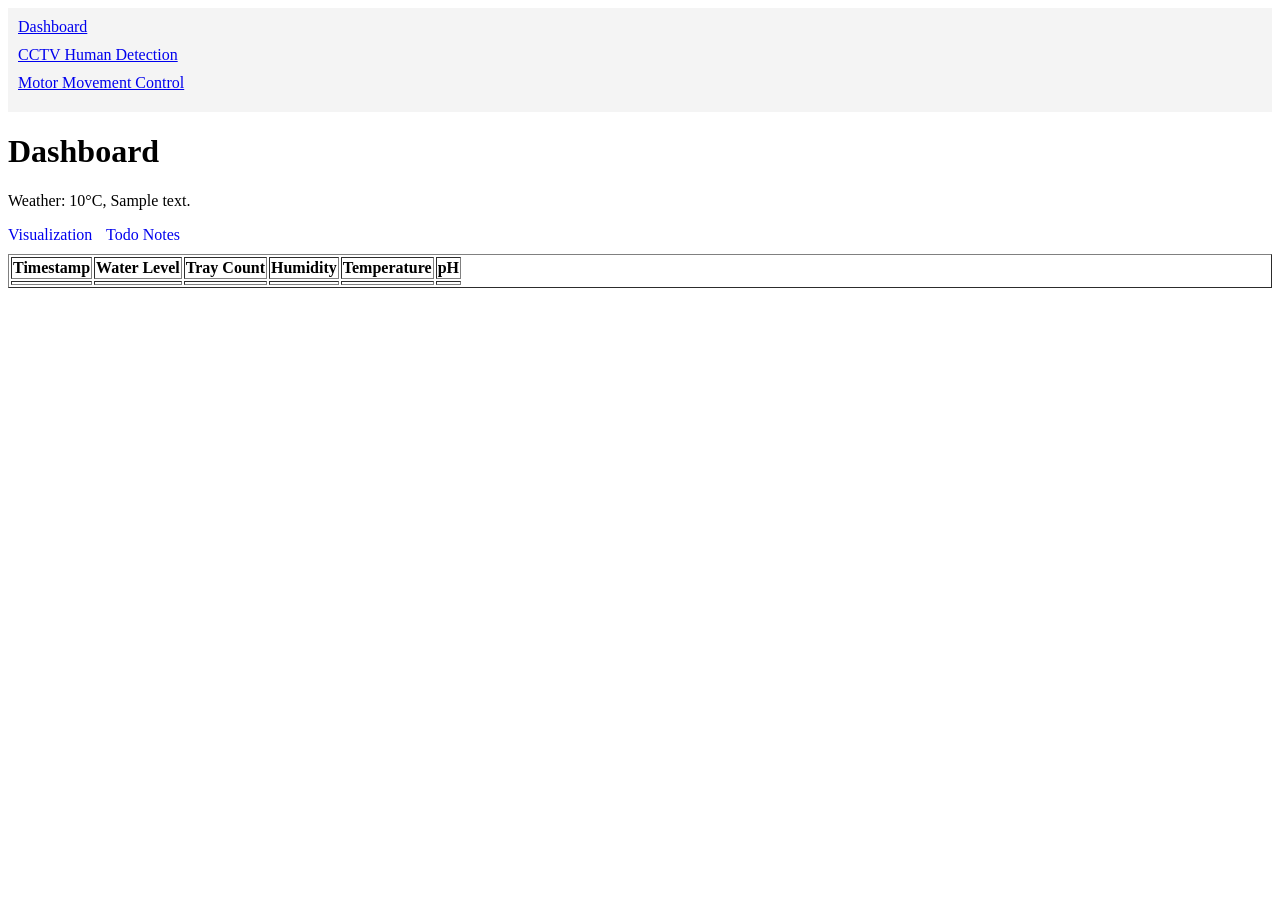
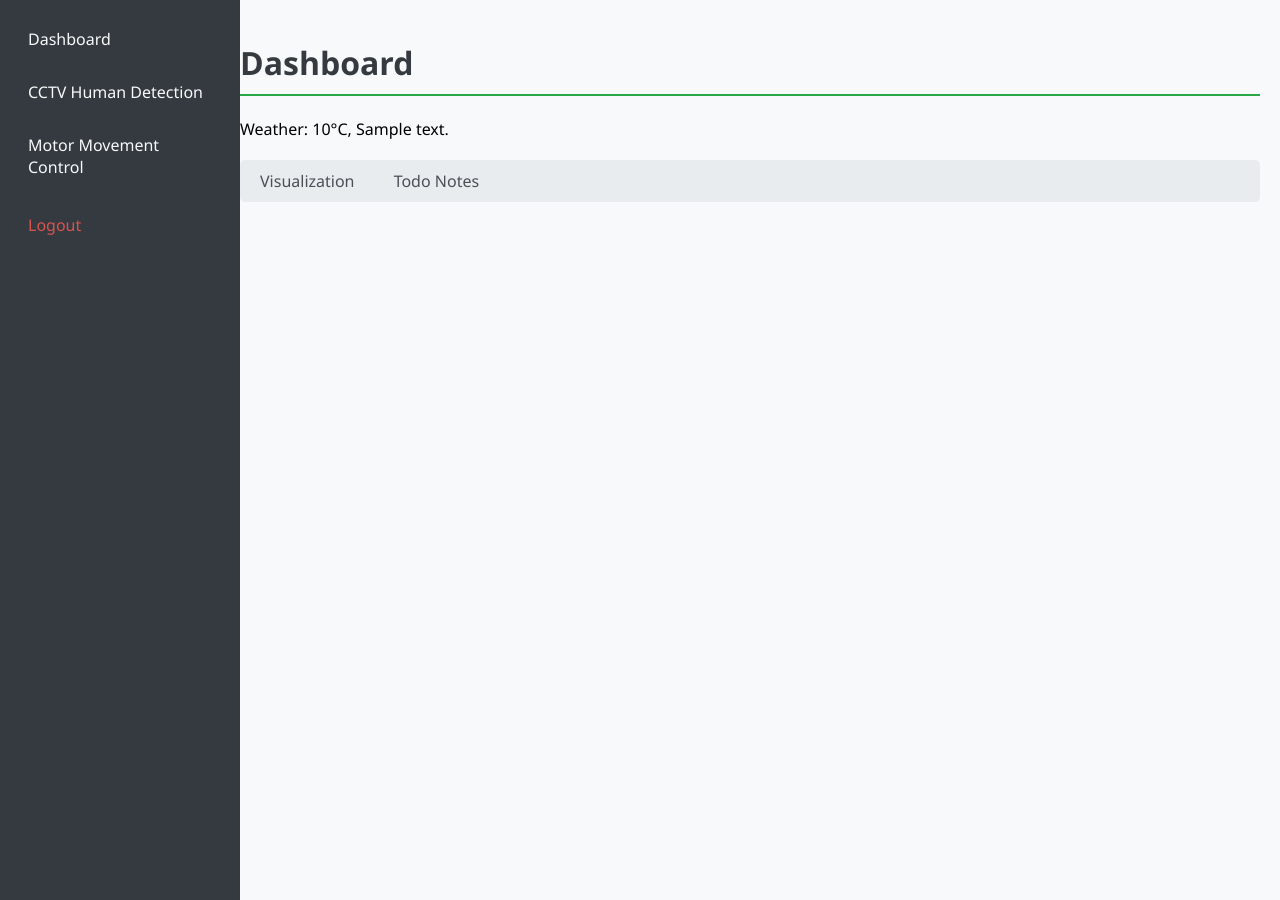
Before and after one commit to Aritra-Karan47/Integrated-farming, a FastAPI app: template hydroponics_system/templates/dashboard.html in a window 1280 px wide. Run offline with FastAPI, Linux system fonts and the light colour scheme; the template is opened without the code that fills it: most values are stand-ins (such as "Sample title", 1, 10 or a date in 2020); lists and menus that the app fills with data are empty.

Commit message:
added changes

```diff
--- a/hydroponics_system/main.py
+++ b/hydroponics_system/main.py
@@ -268,6 +268,12 @@
     response.set_cookie(key="access_token", value=access_token)
     return response
 
+@app.get("/logout")
+async def logout():
+    response = RedirectResponse(url="/login", status_code=303)
+    response.delete_cookie(key="access_token")
+    return response
+
 @app.get("/", response_class=HTMLResponse)
 async def home(request: Request):
     return templates.TemplateResponse("home.html", {"request": request})
--- a/hydroponics_system/templates/dashboard.html
+++ b/hydroponics_system/templates/dashboard.html
@@ -5,19 +5,51 @@
     <title>FarmPlug Dashboard</title>
     <script src="https://cdn.jsdelivr.net/npm/chart.js"></script>
     <style>
-        .sidebar { background-color: #f4f4f4; padding: 10px; }
-        .sidebar a { display: block; margin-bottom: 10px; }
-        .toggle { margin: 10px 0; }
-        .toggle a { margin-right: 10px; text-decoration: none; }
-        .sensor-list { margin: 10px 0; }
-        .sensor-list a { margin-right: 10px; cursor: pointer; }
+        body { font-family: 'Segoe UI', Tahoma, Geneva, Verdana, sans-serif; margin: 0; padding: 0; background-color: #f8f9fa; }
+        .sidebar { background-color: #343a40; padding: 20px; color: white; width: 200px; position: fixed; height: 100%; left: 0; top: 0; }
+        .sidebar a { display: block; margin-bottom: 15px; color: #f8f9fa; text-decoration: none; padding: 8px; border-radius: 4px; transition: background-color 0.3s; }
+        .sidebar a:hover { background-color: #495057; }
+        .main { margin-left: 220px; padding: 20px; }
+        .toggle { margin: 20px 0; background-color: #e9ecef; padding: 10px; border-radius: 5px; }
+        .toggle a { margin-right: 15px; text-decoration: none; color: #495057; padding: 5px 10px; border-radius: 3px; }
+        .toggle a:hover { background-color: #dee2e6; }
+        .sensor-list { margin: 15px 0; background-color: #e9ecef; padding: 10px; border-radius: 5px; }
+        .sensor-list a { margin-right: 15px; cursor: pointer; color: #495057; padding: 5px 10px; border-radius: 3px; }
+        .sensor-list a:hover { background-color: #dee2e6; }
         .switch { position: relative; display: inline-block; width: 60px; height: 34px; }
         .switch input { opacity: 0; width: 0; height: 0; }
         .slider { position: absolute; cursor: pointer; top: 0; left: 0; right: 0; bottom: 0; background-color: #ccc; transition: .4s; border-radius: 34px; }
         .slider:before { position: absolute; content: ""; height: 26px; width: 26px; left: 4px; bottom: 4px; background-color: white; transition: .4s; border-radius: 50%; }
-        input:checked + .slider { background-color: #2196F3; }
+        input:checked + .slider { background-color: #28a745; }
         input:checked + .slider:before { transform: translateX(26px); }
         .off { filter: grayscale(100%); opacity: 0.5; }
+
+        /* New styles for sensor controls */
+        .sensor-controls { display: flex; flex-wrap: wrap; gap: 20px; margin: 20px 0; }
+        .sensor-item { display: flex; align-items: center; background-color: white; padding: 15px; border-radius: 8px; box-shadow: 0 2px 4px rgba(0,0,0,0.1); width: 200px; }
+        .sensor-info { margin-left: 15px; }
+        .sensor-name { display: block; font-weight: bold; color: #343a40; }
+        .sensor-value { display: block; color: #28a745; font-size: 1.2em; margin-top: 5px; }
+
+        /* Data summary styles */
+        .data-summary { margin-top: 30px; }
+        .data-summary h3 { color: #343a40; margin-bottom: 15px; }
+        .data-card { background-color: white; border-radius: 8px; box-shadow: 0 2px 4px rgba(0,0,0,0.1); padding: 20px; }
+        .timestamp { color: #6c757d; margin-bottom: 15px; font-size: 0.9em; }
+        .data-grid { display: grid; grid-template-columns: repeat(auto-fill, minmax(180px, 1fr)); gap: 20px; }
+        .data-item { padding: 15px; border-radius: 6px; background-color: #f8f9fa; }
+        .data-label { font-weight: bold; color: #343a40; margin-bottom: 5px; }
+        .data-value { color: #28a745; font-size: 1.4em; }
+
+        h1 { color: #343a40; border-bottom: 2px solid #28a745; padding-bottom: 10px; }
+        #sensorChart { background-color: white; padding: 15px; border-radius: 8px; box-shadow: 0 2px 4px rgba(0,0,0,0.1); margin-top: 20px; }
+
+        table { width: 100%; border-collapse: collapse; margin-top: 20px; background-color: white; box-shadow: 0 2px 4px rgba(0,0,0,0.1); }
+        th { background-color: #343a40; color: white; padding: 10px; }
+        td { padding: 10px; border-bottom: 1px solid #dee2e6; }
+
+        button { background-color: #28a745; color: white; border: none; padding: 5px 10px; border-radius: 3px; cursor: pointer; }
+        button:hover { background-color: #218838; }
     </style>
 </head>
 <body>
@@ -25,6 +57,7 @@
         <a href="/dashboard">Dashboard</a>
         <a href="/cctv_human_detection">CCTV Human Detection</a>
         <a href="/motor_control">Motor Movement Control</a>
+        <a href="/logout" style="margin-top: 20px; color: #d9534f;">Logout</a>
     </div>
     <div class="main">
         <h1>Dashboard</h1>
@@ -42,33 +75,62 @@
                 <a onclick="updateChart('ph')">pH</a>
                 <a onclick="triggerTrayCount()">Tray Count (Webcam)</a>
             </div>
-            <!-- Sensor Control Toggle Buttons -->
-            <div id="sensorControls">
+            <!-- Sensor Control Toggle Buttons with Current Values -->
+            <div id="sensorControls" class="sensor-controls">
+                <div class="sensor-item">
                     <label class="switch">
                         <input type="checkbox" id="waterLevelToggle" onchange="toggleSensor('water_level', this.checked)">
                         <span class="slider"></span>
                     </label>
-                <label>Water Level</label>
+                    <div class="sensor-info">
+                        <span class="sensor-name">Water Level</span>
+                        <span class="sensor-value">{{ sensor_data[0].water_level }} cm</span>
+                    </div>
+                </div>
+
+                <div class="sensor-item">
                     <label class="switch">
                         <input type="checkbox" id="trayCountToggle" onchange="toggleSensor('tray_count', this.checked)">
                         <span class="slider"></span>
                     </label>
-                <label>Tray Count</label>
+                    <div class="sensor-info">
+                        <span class="sensor-name">Tray Count</span>
+                        <span class="sensor-value">{{ sensor_data[0].tray_count }}</span>
+                    </div>
+                </div>
+
+                <div class="sensor-item">
                     <label class="switch">
                         <input type="checkbox" id="humidityToggle" onchange="toggleSensor('humidity', this.checked)">
                         <span class="slider"></span>
                     </label>
-                <label>Humidity</label>
+                    <div class="sensor-info">
+                        <span class="sensor-name">Humidity</span>
+                        <span class="sensor-value">{{ sensor_data[0].humidity }} %</span>
+                    </div>
+                </div>
+
+                <div class="sensor-item">
                     <label class="switch">
                         <input type="checkbox" id="temperatureToggle" onchange="toggleSensor('temperature', this.checked)">
                         <span class="slider"></span>
                     </label>
-                <label>Temperature</label>
+                    <div class="sensor-info">
+                        <span class="sensor-name">Temperature</span>
+                        <span class="sensor-value">{{ sensor_data[0].temperature }} °C</span>
+                    </div>
+                </div>
+
+                <div class="sensor-item">
                     <label class="switch">
                         <input type="checkbox" id="phToggle" onchange="toggleSensor('ph', this.checked)">
                         <span class="slider"></span>
                     </label>
-                <label>pH</label>
+                    <div class="sensor-info">
+                        <span class="sensor-name">pH</span>
+                        <span class="sensor-value">{{ sensor_data[0].ph }}</span>
+                    </div>
+                </div>
             </div>
             <canvas id="sensorChart" width="400" height="200"></canvas>
             <script>
@@ -158,20 +220,6 @@
                 </p>
             {% endfor %}
         {% endif %}
-        <!-- Sensor data table (only top row visible) -->
-        <table border="1" style="display: block; overflow: hidden; max-height: 40px;">
-            <tr><th>Timestamp</th><th>Water Level</th><th>Tray Count</th><th>Humidity</th><th>Temperature</th><th>pH</th></tr>
-            {% if sensor_data %}
-                <tr>
-                    <td>{{ sensor_data[0].timestamp }}</td>
-                    <td>{{ sensor_data[0].water_level }}</td>
-                    <td>{{ sensor_data[0].tray_count }}</td>
-                    <td>{{ sensor_data[0].humidity }}</td>
-                    <td>{{ sensor_data[0].temperature }}</td>
-                    <td>{{ sensor_data[0].ph }}</td>
-                </tr>
-            {% endif %}
-        </table>
         <script>
             async function markDone(id) {
                 const response = await fetch(`/todos/${id}/done`, {
```
Lines whose indentation alone changed are shown as unchanged.
